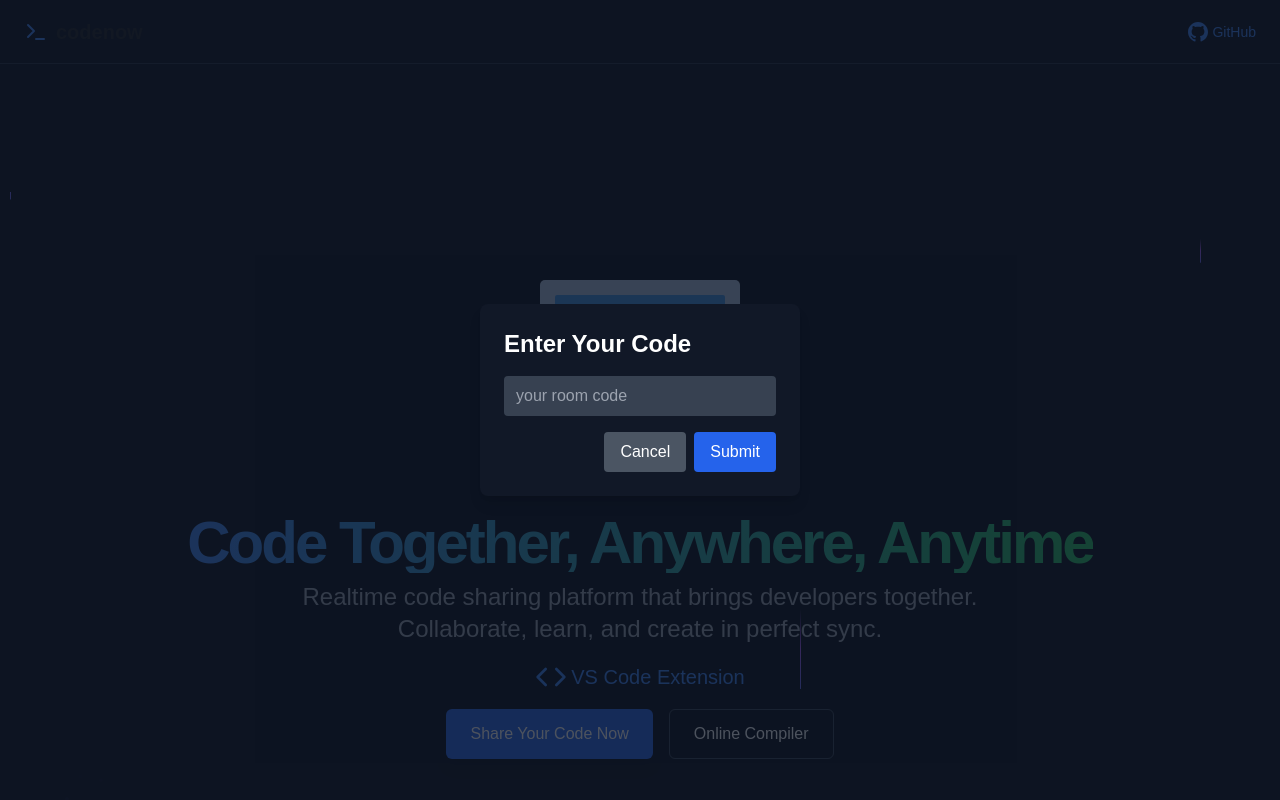
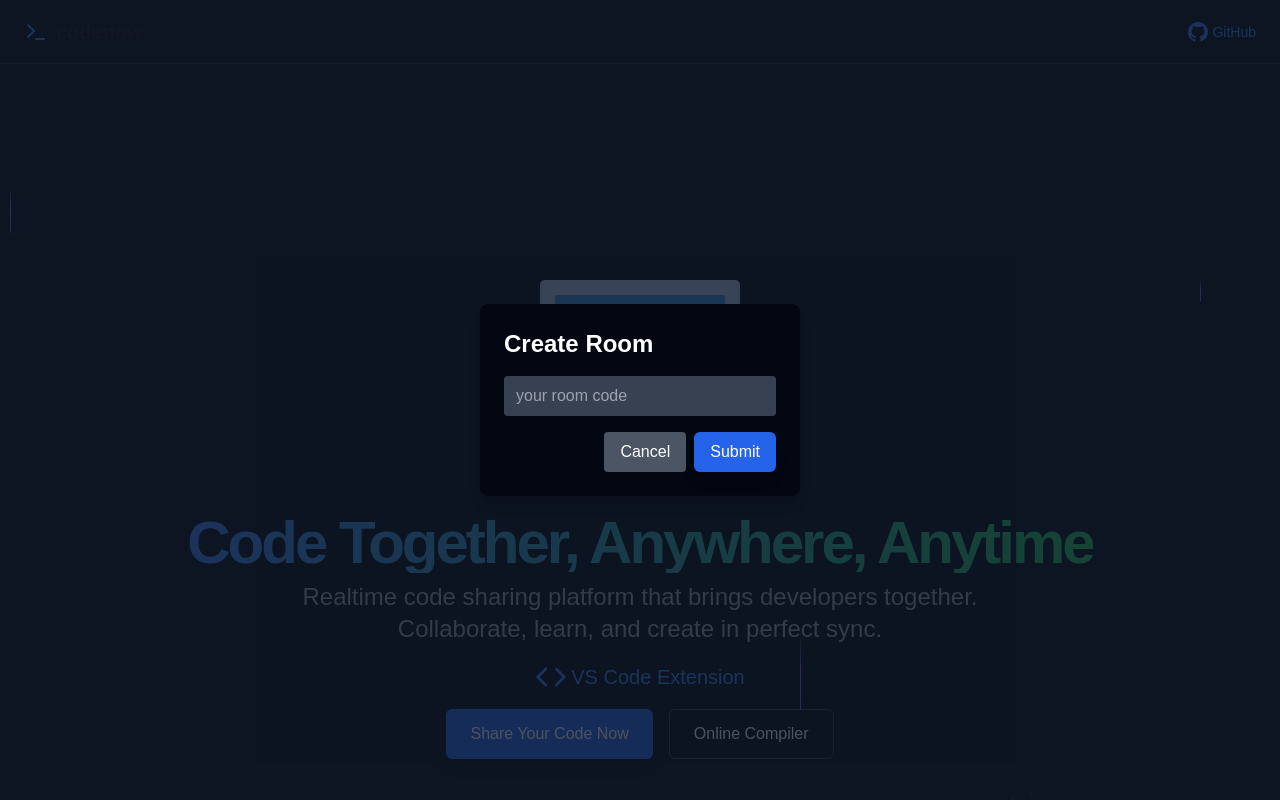
Before and after one commit to krishvsoni/CodeNow, a Next.js app: page / in a window 1280 px wide. Both pictures are taken after a click on the button "Share Your Code Now". Shown: the top 800 px of the page. Built offline with nearby package versions, Linux system fonts and the light colour scheme.

Commit message:
feat: update styling and content for the main component layout

```diff
--- a/app/page.tsx
+++ b/app/page.tsx
@@ -192,13 +192,13 @@ export default function Component() {
               transition={{ duration: 0.3 }}
             >
               <motion.div
-                className="bg-gray-900 p-6 rounded-lg shadow-lg w-80"
+                className="bg-[#030712] p-6 rounded-lg shadow-lg w-80"
                 initial={{ scale: 0.9 }}
                 animate={{ scale: 1 }}
                 exit={{ scale: 0.9 }}
                 transition={{ duration: 0.2 }}
               >
-                <h2 className="text-2xl font-bold text-white mb-4">Enter Your Code</h2>
+                <h2 className="text-2xl font-bold text-white mb-4">Create Room</h2>
                 <input
                   type="text"
                   className="w-full px-3 py-2 bg-gray-700 text-white rounded mb-4 focus:outline-none focus:ring-2 focus:ring-blue-500"
@@ -214,7 +214,7 @@ export default function Component() {
                     Cancel
                   </button>
                   <button
-                    className="px-4 py-2 bg-blue-600 text-white rounded hover:bg-blue-700 transition-colors duration-300"
+                    className="px-4 py-2 bg-blue-600 text-white font-medium rounded-md hover:bg-blue-700 transition-colors duration-300 shadow-lg hover:shadow-blue-500/50"
                     onClick={handleCodeSubmit}
                   >
                     Submit
@@ -225,7 +225,7 @@ export default function Component() {
           )}
 
           <motion.section
-            className="w-full py-12 md:py-24 lg:py-32 flex justify-center items-center"
+            className="w-full py-12 md:py-24 lg:py-32 flex bg-[#030712]  justify-center items-center"
             initial={{ opacity: 0, y: -50 }}
             animate={{ opacity: 1, y: 0 }}
             transition={{ duration: 0.5 }}
@@ -277,7 +277,7 @@ export default function Component() {
             transition={{ duration: 0.5 }}
           >
             <div className="container px-4 md:px-8">
-              <div className="flex flex-col items-center space-y-6 text-center">
+              <div className="flex flex-col items-center space-y-6 mx-auto text-center bg-[#030712] p-10 rounded-lg shadow-lg">
               <Code className="h-16 w-16 text-blue-500" />
               <h2 className="text-3xl font-bold tracking-tighter md:text-4xl">VS Code Extension</h2>
               <p className="mx-auto max-w-[700px] text-gray-300 md:text-xl">
```
Lines whose indentation alone changed are shown as unchanged.
